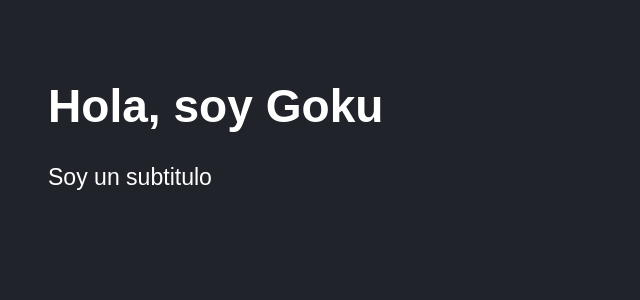
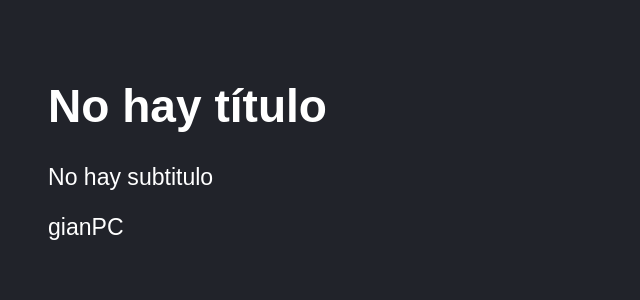
Before and after one commit to gian-pc/React-Fernando-Herrera, a React (Vite) app in the folder 03-counter-app-vite/: page / in a window 1280 px wide. Shown: the top 300 px of the page, without its empty margins (0-640 px from the left). Built offline with nearby package versions, Linux system fonts and the light colour scheme.

Commit message:
defaultProps

```diff
--- a/03-counter-app-vite/src/FirstApp.jsx
+++ b/03-counter-app-vite/src/FirstApp.jsx
@@ -1,21 +1,25 @@
+import PropTypes from "prop-types";
 
-import PropTypes from 'prop-types';
-
-export const FirstApp = ( {title, subTitle } ) => {
-
+export const FirstApp = ({ title, subTitle, name}) => {
   console.log(title);
 
   return (
     <>
       <h1>{title}</h1>
-      <h2>{subTitle}</h2>
-      <p>Soy un subtitulo</p>
+      <p>{subTitle}</p>
+      <p>{name}</p>
+
     </>
   );
 };
 
 FirstApp.propTypes = {
   title: PropTypes.string.isRequired,
-  subTitle: PropTypes.number
+  subTitle: PropTypes.string,
+};
 
+FirstApp.defaultProps={
+  title: 'No hay título',
+  subTitle: 'No hay subtitulo',
+  name: 'gianPC'
 }
--- a/03-counter-app-vite/src/main.jsx
+++ b/03-counter-app-vite/src/main.jsx
@@ -8,6 +8,6 @@
 ReactDOM.createRoot(document.getElementById("root")).render(
   <React.StrictMode>
     {/* <HelloWorldApp /> */}
-    <FirstApp title={"Hola, soy Goku"}/>
+    <FirstApp />
   </React.StrictMode>
 );
```
